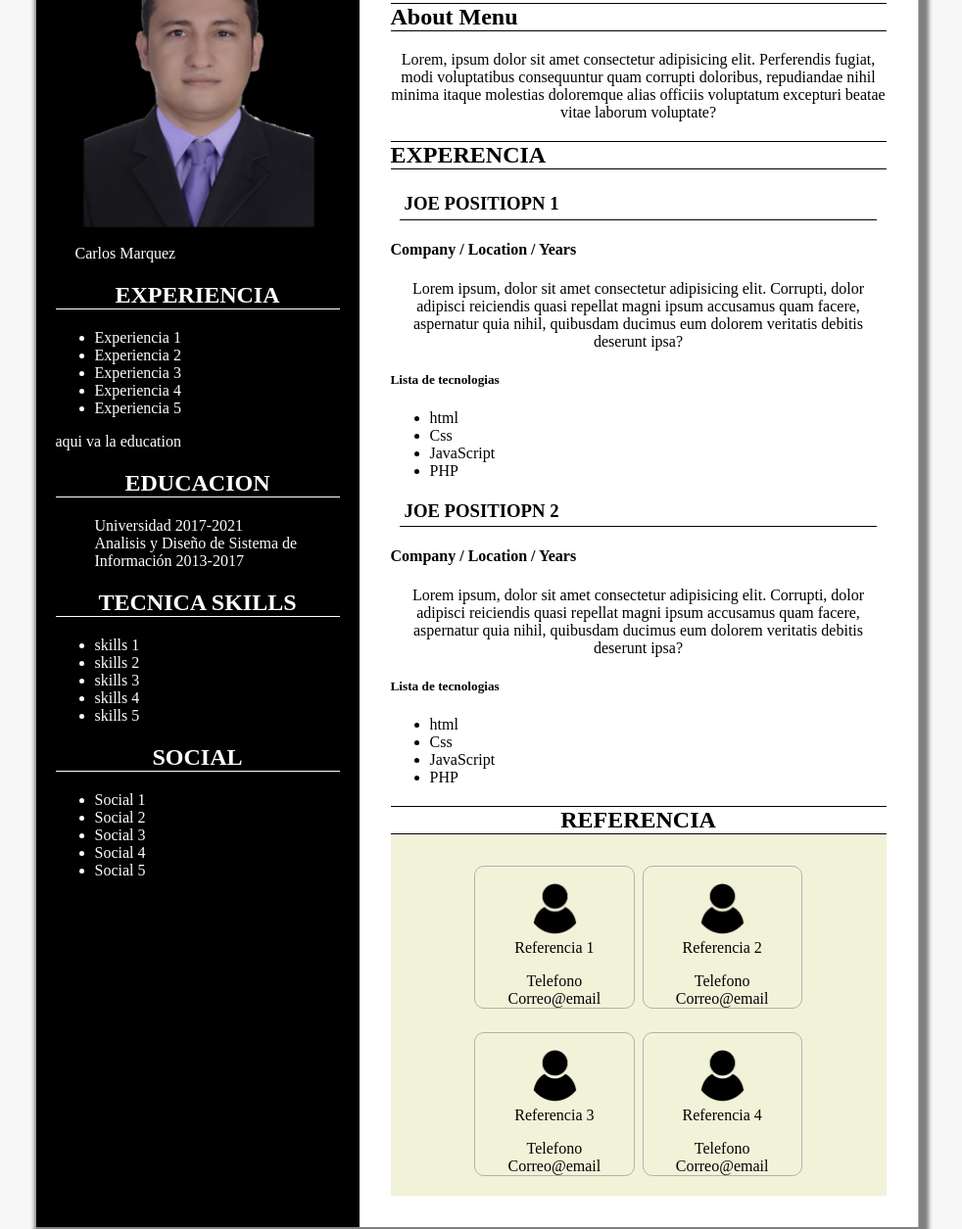
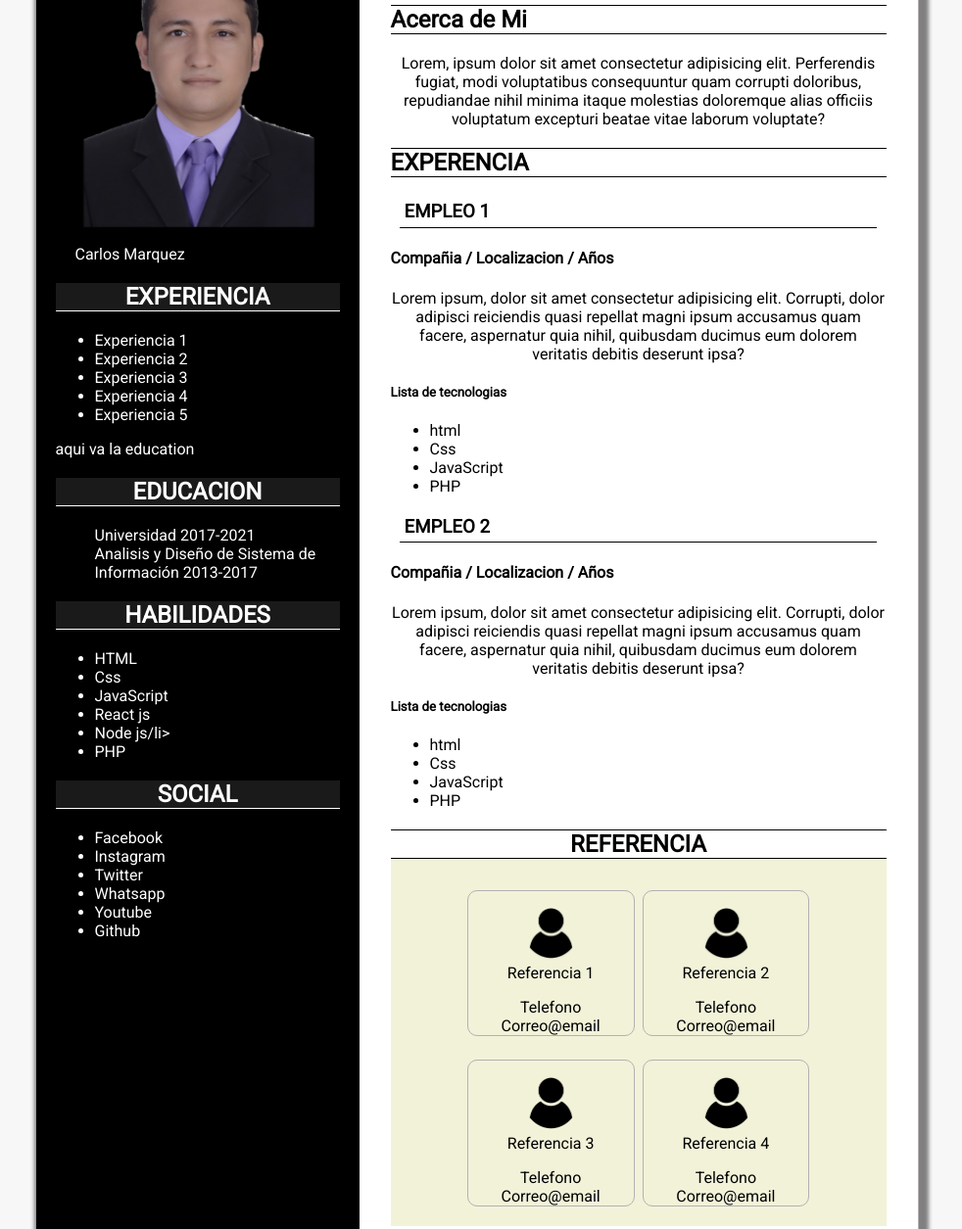
Before and after one commit to CarlosMarquez10/Curriculum-Vitae, a plain HTML site: page index.html in a window 1280 px wide. Shown: the part 102-1357 px from the top of the page at 98% size, without its empty margins (153-1135 px from the left). Drawn offline with Linux system fonts and the light colour scheme.

Commit message:
se realizan cambios en el panel lateral

```diff
--- a/index.html
+++ b/index.html
@@ -5,6 +5,9 @@
   <meta charset="UTF-8" />
   <meta http-equiv="X-UA-Compatible" content="IE=edge" />
   <meta name="viewport" content="width=device-width, initial-scale=1.0" />
+  <link rel="preconnect" href="https://fonts.googleapis.com">
+  <link rel="preconnect" href="https://fonts.gstatic.com" crossorigin>
+  <link href="https://fonts.googleapis.com/css2?family=Roboto&display=swap" rel="stylesheet">
   <link rel="stylesheet" href="/styles.css" />
   <title>Carlos Marquez/Developer</title>
 </head>
@@ -38,23 +41,26 @@
           </ul>
         </section>
         <section>
-          <h2>TECNICA SKILLS</h2>
+          <h2>HABILIDADES</h2>
           <ul>
-            <li>skills 1</li>
-            <li>skills 2</li>
-            <li>skills 3</li>
-            <li>skills 4</li>
-            <li>skills 5</li>
+            <li>HTML</li>
+            <li>Css</li>
+            <li>JavaScript</li>
+            <li>React js</li>
+            <li>Node js/li>
+            <li>PHP</li>
+
           </ul>
         </section>
         <section>
           <h2>SOCIAL</h2>
           <ul>
-            <li>Social 1</li>
-            <li>Social 2</li>
-            <li>Social 3</li>
-            <li>Social 4</li>
-            <li>Social 5</li>
+            <li>Facebook</li>
+            <li>Instagram</li>
+            <li>Twitter</li>
+            <li>Whatsapp</li>
+            <li>Youtube</li>
+            <li>Github</li>
           </ul>
         </section>
       </div>
@@ -66,7 +72,7 @@
         <p>Ingenner Software Developer</p>
       </section>
       <section>
-        <h2>About Menu</h2>
+        <h2>Acerca de Mi</h2>
         <p>
           Lorem, ipsum dolor sit amet consectetur adipisicing elit.
           Perferendis fugiat, modi voluptatibus consequuntur quam corrupti
@@ -77,8 +83,8 @@
       <section class="experencia">
         <h2>EXPERENCIA</h2>
         <article>
-          <h3>JOE POSITIOPN 1</h3>
-          <h4>Company / Location / Years</h4>
+          <h3>EMPLEO  1</h3>
+          <h4>Compañia / Localizacion / Años</h4>
           <p>
             Lorem ipsum, dolor sit amet consectetur adipisicing elit.
             Corrupti, dolor adipisci reiciendis quasi repellat magni ipsum
@@ -94,8 +100,8 @@
           </ul>
         </article>
         <article>
-          <h3>JOE POSITIOPN 2</h3>
-          <h4>Company / Location / Years</h4>
+          <h3>EMPLEO 2</h3>
+          <h4>Compañia / Localizacion / Años</h4>
           <p>
             Lorem ipsum, dolor sit amet consectetur adipisicing elit.
             Corrupti, dolor adipisci reiciendis quasi repellat magni ipsum
--- a/styles.css
+++ b/styles.css
@@ -6,11 +6,13 @@
     --ColorBody: hsl(0,0%,97%);
     --Colorinter: hsl(60,50%,90%);
     --ColorinterRef: hsl(60,80%,60%);
+    --ColorBorderPrimary: hsl(0,0%,10%);
 
 }
 
 body{
     background-color: var(--ColorBody);
+    font-family: 'Roboto', sans-serif;
 }
 
 /* Estilos del aside Panel lateral */
@@ -39,6 +41,7 @@ body{
 .aside h2{
     text-align: center;
     border-bottom: .5px solid;
+    background-color: var(--ColorBorderPrimary);
 }
 
 .pnlateral{
```
